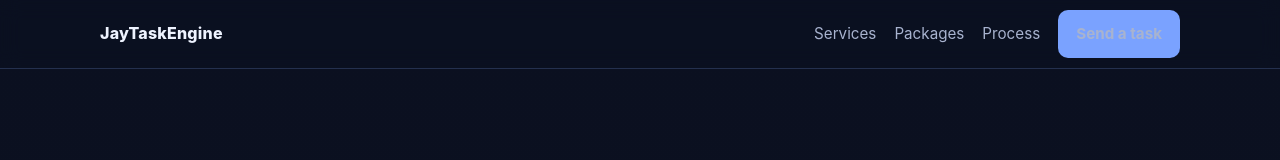
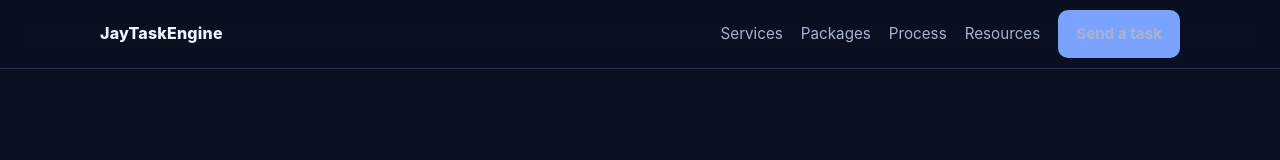
Before and after one commit to jaytaskengine-oss/jaytaskengine-oss.github.io, a plain HTML site: page index.html in a window 1280 px wide. Shown: the top 160 px of the page. Drawn offline with Linux system fonts and the light colour scheme.

Commit message:
Add resources navigation

```diff
--- a/index.html
+++ b/index.html
@@ -184,6 +184,7 @@
           <a href="#services">Services</a>
           <a href="#packages">Packages</a>
           <a href="#process">Process</a>
+          <a href="/resources.html">Resources</a>
           <a class="button" href="mailto:jaytaskengine@gmail.com?subject=Engineering%20work%20inquiry">Send a task</a>
         </div>
       </nav>
```
